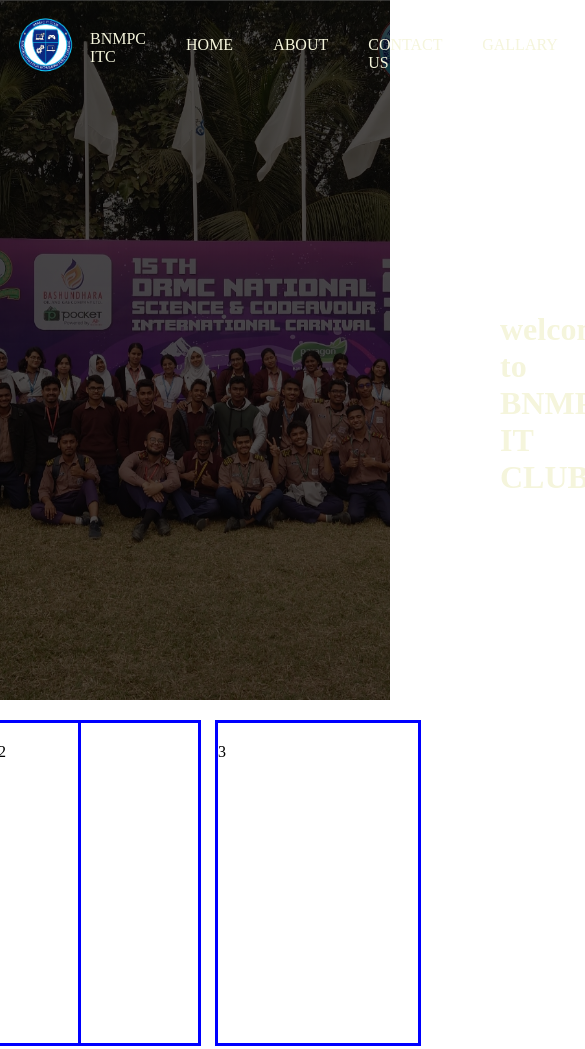
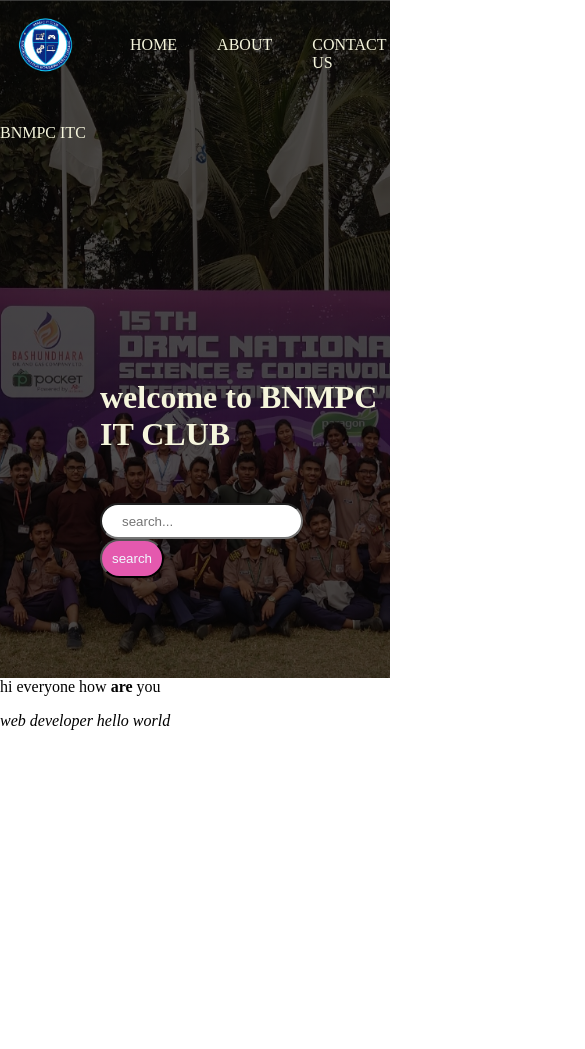
Before and after one commit to suraiyasultana826/practices, a plain HTML site: page index.html in a window 390 px wide. Shown: the top 1049 px of the page, 585 px wide, since content can reach past the window. After the commit the page ends 844 px from the top, so only its background shows below. Drawn offline with Linux system fonts and the light colour scheme.

Commit message:
added something

```diff
--- a/index.css
+++ b/index.css
@@ -56,13 +56,41 @@
     padding-top: 20px;
     margin-top: 20px;
     /* display: flex; */
+    flex-wrap: wrap;
 }
 
 .grid1{
     display: grid;
-    grid-template-columns: 100px 200px 300px;
+    /* grid-template-columns: 100px 200px 300px; */
+    grid-template-columns: auto auto auto auto;
     /* grid-row: 1/span3; */
     gap: 20px;
     justify-content: center;
     align-items: center;
 }
+@media screen and (max-width:576px) {
+    .grid1{
+        display: grid;
+        grid-template-columns: repeat(2, 1fr);
+    }
+    .section1{
+        width: 100%;
+        height: auto;
+    }
+    .title2{
+        display: block;
+    }
+    .navbar{
+        flex-direction: row;
+    }
+    .search{
+        margin-left: 100px;
+        margin-top: 50px;
+        padding-bottom: 100px;
+        padding-right: 50px;
+    }
+    .title{
+        padding-left: 100px;
+    }
+
+}
--- a/index.html
+++ b/index.html
@@ -22,7 +22,7 @@
          <ul>HOME</ul>
          <ul>ABOUT</ul>
          <ul>CONTACT US</ul>
-         <ul>GALLARY</ul>
+         <!-- <ul>GALLARY</ul> -->
         </div>
 
     </div>
@@ -34,13 +34,20 @@
    </div>
     <div class="grid1" >
 
-        <div class="grid">1</div>
+        <!-- <div class="grid">1</div>
         <div class="grid">2</div>
         <div class="grid">3</div>
         <div class="grid">4</div>
         <div class="grid">5</div>
-        <div class="grid">6</div>
+        <div class="grid">6</div> -->
     </div>
+    hi
+    everyone
+    how <strong>are</strong> you
+    <p></p>
+    <i>web developer</i>
+    <em>hello world</em>
+    <!-- <img src="https://images.unsplash.com/photo-1682686578615-39549501dd08?q=80&w=1470&auto=format&fit=crop&ixlib=rb-4.0.3&ixid=M3wxMjA3fDF8MHxwaG90by1wYWdlfHx8fGVufDB8fHx8fA%3D%3D" alt=""> -->
 
 </body>
 </html>
```
